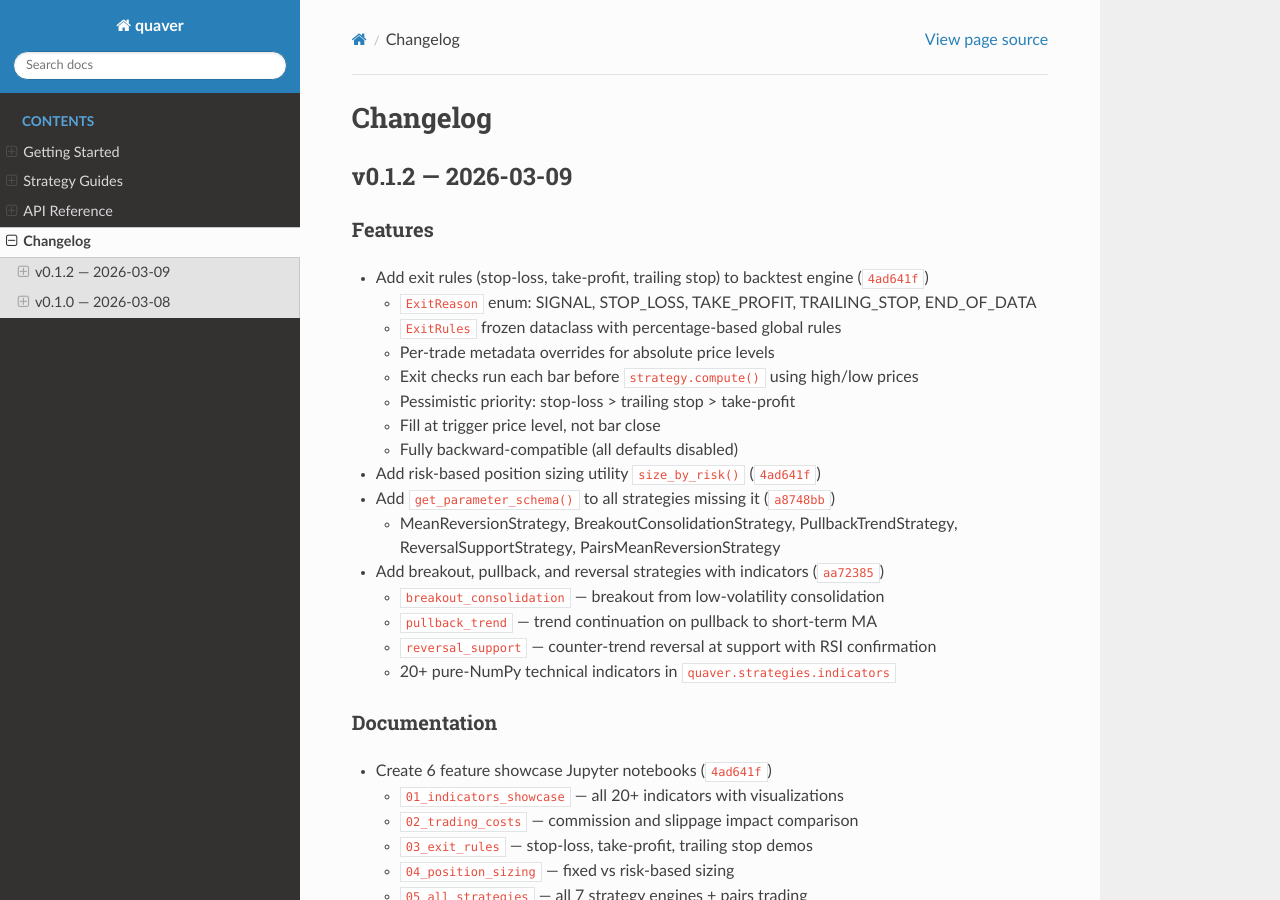
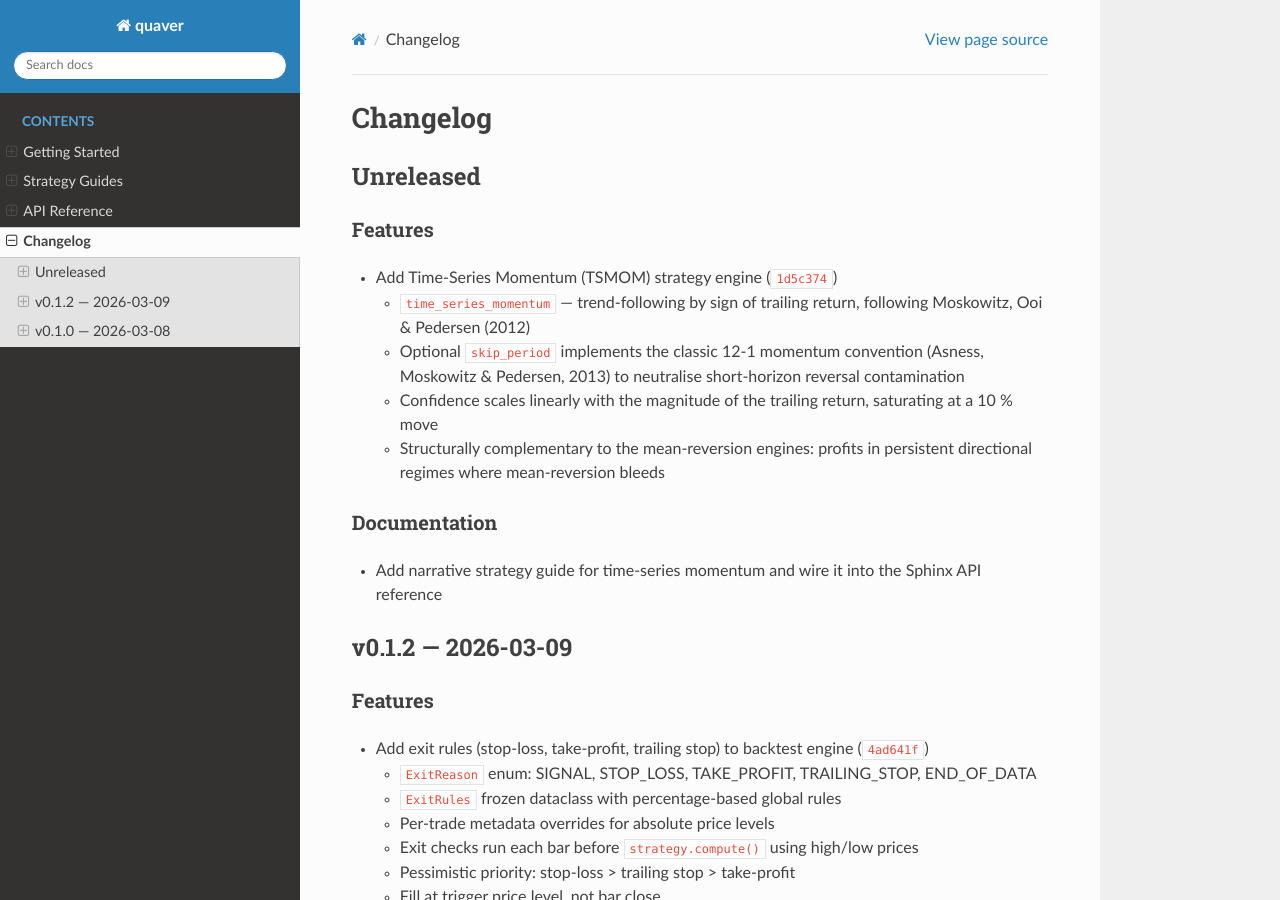
Before and after one commit to maczg/quaver, a Sphinx documentation site: the page built from docs/changelog.rst, in a window 1280 px wide and 900 px high. Built offline with Sphinx 7.4.7 and the Read the Docs theme 3.1.0, drawn with Linux system fonts in a browser that asks for light colours.

Commit message:
docs(strategies): add time-series momentum guide and api reference

```diff
--- a/docs/changelog.rst
+++ b/docs/changelog.rst
@@ -1,5 +1,29 @@
 Changelog
 =========
+
+Unreleased
+----------
+
+Features
+^^^^^^^^
+
+- Add Time-Series Momentum (TSMOM) strategy engine (``1d5c374``)
+
+  - ``time_series_momentum`` — trend-following by sign of trailing return,
+    following Moskowitz, Ooi & Pedersen (2012)
+  - Optional ``skip_period`` implements the classic 12-1 momentum convention
+    (Asness, Moskowitz & Pedersen, 2013) to neutralise short-horizon
+    reversal contamination
+  - Confidence scales linearly with the magnitude of the trailing return,
+    saturating at a 10 % move
+  - Structurally complementary to the mean-reversion engines: profits in
+    persistent directional regimes where mean-reversion bleeds
+
+Documentation
+^^^^^^^^^^^^^
+
+- Add narrative strategy guide for time-series momentum and wire it into
+  the Sphinx API reference
 
 v0.1.2 — 2026-03-09
 --------------------
--- a/docs/strategies/index.rst
+++ b/docs/strategies/index.rst
@@ -13,3 +13,4 @@ including the financial background, signal logic, and tuning parameters.
    breakout_consolidation
    pullback_trend
    reversial_support
+   time_series_momentum
```
Also changed, not shown: docs/api/strategies.rst (+8 -0 lines), docs/strategies/time_series_momentum.md (added, +197 -0 lines).
